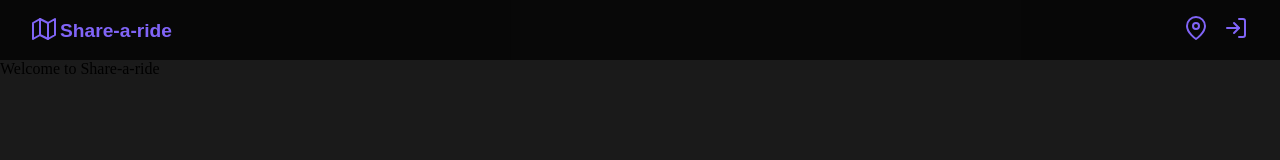
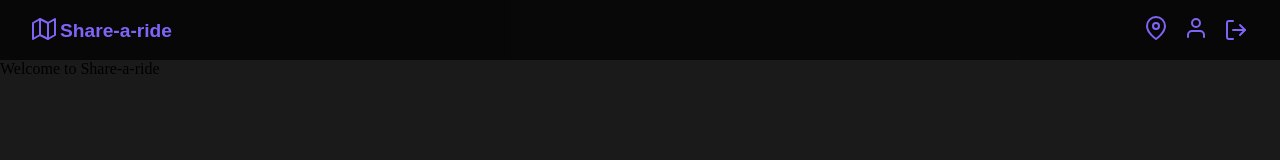
Before and after one commit to theman550/DAT257-K9, a React (Create React App) app in the folder frontend/: page / in a window 1280 px wide. Shown: the top 160 px of the page. Built offline with nearby package versions, Linux system fonts and the light colour scheme; the HTML template or start-up script is replaced by a standard one; a web font is replaced by a local one.

Commit message:
add logged in state with dynamic navbar

```diff
--- a/frontend/src/App.js
+++ b/frontend/src/App.js
@@ -15,6 +15,7 @@ const PageWrapper = styled.div`
 
 const App = () => {
   const [notification, setNotification] = useState(null);
+  const [isLoggedIn, setIsLoggedIn] = useState(true);
 
   const showNotification = (msg, color, seconds) => {
     setNotification({ msg, color });
@@ -26,7 +27,7 @@ const App = () => {
   return (
     <ThemeProvider theme={theme}>
       <Router>
-        <Navigation />
+        <Navigation isLoggedIn={isLoggedIn} setIsLoggedIn={setIsLoggedIn} />
         <PageWrapper>
           {notification
             && <Notification msg={notification.msg} color={notification.color} />}
--- a/frontend/src/components/Navigation.js
+++ b/frontend/src/components/Navigation.js
@@ -1,7 +1,8 @@
 import React from 'react';
+import PropTypes from 'prop-types';
 import { Link } from 'react-router-dom';
 import styled from 'styled-components';
-import { LogIn, Map, MapPin } from 'react-feather';
+import { User, LogIn, LogOut, Map, MapPin } from 'react-feather';
 import { H2 } from './UI';
 
 const Nav = styled.nav`
@@ -51,25 +52,18 @@ const StyledH2 = styled(H2)`
   }
 `;
 
-const StyledLogInIcon = styled(LogIn)`
+const NavIcon = styled.i`
   color: ${(props) => props.theme.colors.primary};
-  margin-left: ${(props) => props.theme.spacing.subsection};
   margin-right: ${(props) => props.theme.spacing.subsection};
+  cursor: pointer;
 
   &:hover {
     color: white;
   }
 `;
 
-const StyledMapPinIcon = styled(MapPin)`
-  color: ${(props) => props.theme.colors.primary};
-
-  &:hover {
-    color: white;
-  }
-`;
-
-const Navigation = () => (
+const Navigation = ({ isLoggedIn, setIsLoggedIn }) => {
+  return (
     <Nav>
       <StyledH2>
         <Link aria-label="Home" to="/">
@@ -80,11 +74,24 @@ const Navigation = () => (
           </span>
         </Link>
       </StyledH2>
+        {isLoggedIn ?
           <div>
-      <Link aria-label="Trips" to="/trips"><StyledMapPinIcon /></Link>
-      <Link aria-label="Account" to="/account"><StyledLogInIcon /></Link>
+            <Link aria-label="Trips" to="/trips"><NavIcon as={MapPin} /></Link>
+            <Link aria-label="Account" to="/account"><NavIcon as={User} /></Link>
+            <NavIcon as={LogOut} aria-label="Logout" onClick={() => setIsLoggedIn(false)} />
           </div>
+        :
+          <div>
+            <Link aria-label="Login" to="/account"><NavIcon as={LogIn} /></Link>
+          </div>
+        }
     </Nav>
-);
+  )
+};
+
+Navigation.propTypes = {
+  isLoggedIn: PropTypes.bool.isRequired,
+  setIsLoggedIn: PropTypes.func.isRequired
+};
 
 export default Navigation;
--- a/frontend/src/config/configs.jsx
+++ b/frontend/src/config/configs.jsx
@@ -6,17 +6,17 @@
 export default {
   development: {
     api: {
-      url: 'https://spilg.xyz/api/',
+      url: 'http://spilg.xyz/api/',
     },
   },
   testing: {
     api: {
-      url: 'https://spilg.xyz/api/',
+      url: 'http://spilg.xyz/api/',
     },
   },
   production: {
     api: {
-      url: 'https://spilg.xyz/api/',
+      url: 'http://spilg.xyz/api/',
     },
   },
 };
```
Also changed, not shown: 2 other files (tests, documents, lock files or other folders). Lines whose indentation alone changed are shown as unchanged.
